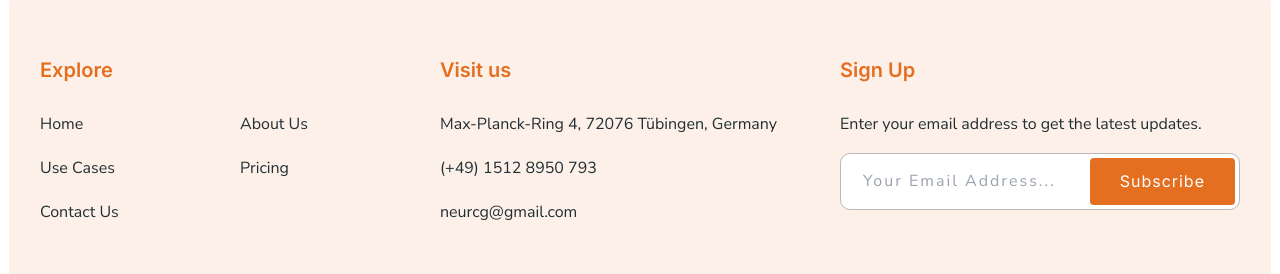
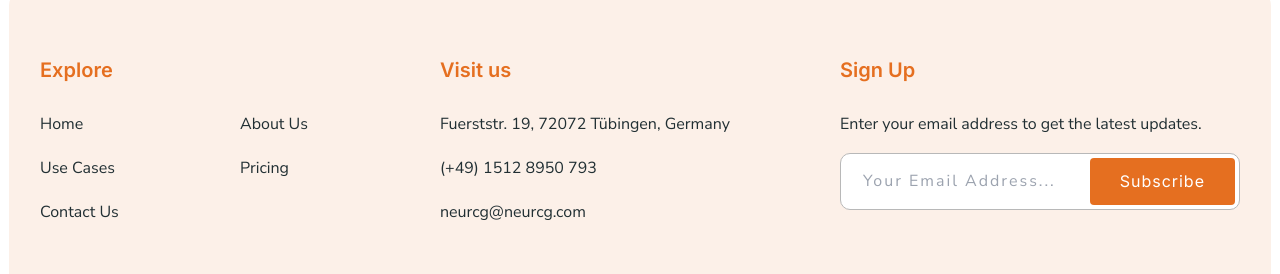
Before and after one commit to auspicious-soft/neurcg-site, a Next.js app: page / in a window 1280 px wide. Shown: the part 5487-5761 px from the top of the page. Built offline with nearby package versions, Linux system fonts and the light colour scheme; no server answers.

Commit message:
Update Footer.tsx

```diff
--- a/src/components/Footer.tsx
+++ b/src/components/Footer.tsx
@@ -64,9 +64,9 @@ const Footer: React.FC = () => {
           </div>
           <div className="w-[100%] pt-[20px] md:pt-0 md:w-[50%] lg:w-[35%]">
             <h2 className="text-[#e56f20] text-xl font-semibold mb-3 md:mb-7">Visit us</h2>
-            <p className="text-[#212f33] text-base mb-2 md:mb-5">Max-Planck-Ring 4, 72076 Tübingen, Germany</p>
+            <p className="text-[#212f33] text-base mb-2 md:mb-5">Fuerststr. 19, 72072 Tübingen, Germany</p>
             <p className="text-[#212f33] text-base mb-2 md:mb-5">(+49) 1512 8950 793</p>
-            <p className="text-[#212f33] text-base ">neurcg@gmail.com</p>
+            <p className="text-[#212f33] text-base ">neurcg@neurcg.com</p>
           </div>
           <div className="w-[100%] pt-[20px] lg:w-[35%] lg:pt-0">
             <h2 className="text-[#e56f20] text-xl font-semibold mb-3 md:mb-7">Sign Up</h2>
```
